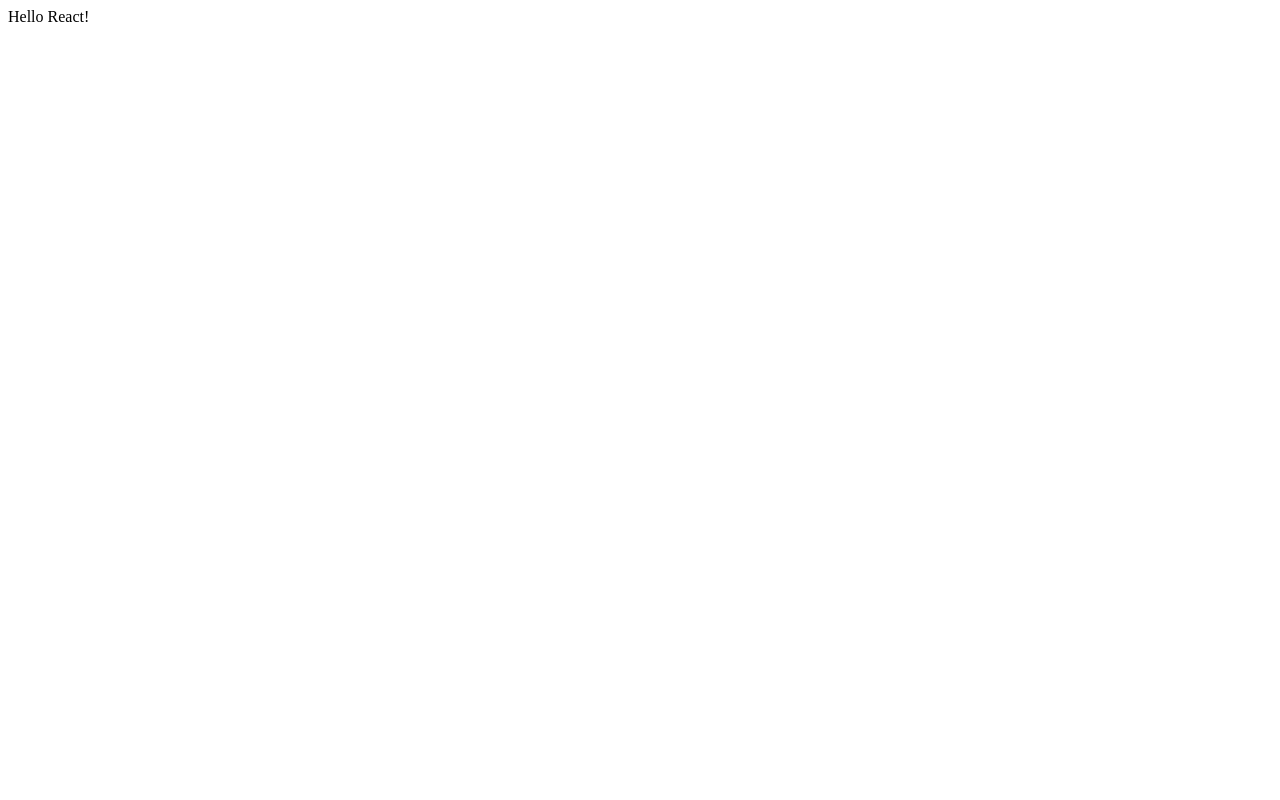
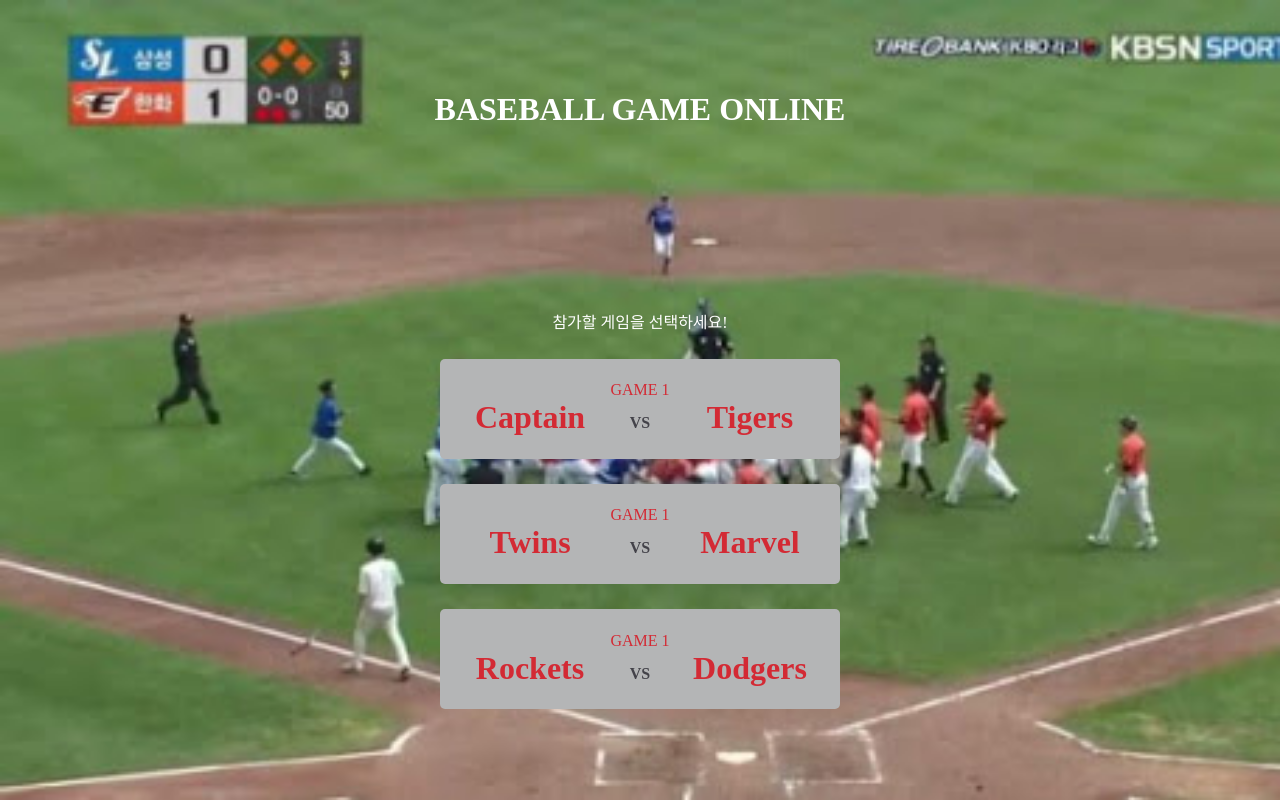
Before and after one commit to codesquad-member-2020/baseball-09, a React app in the folder FE/: page / in a window 1280 px wide. Built offline with nearby package versions, Linux system fonts and the light colour scheme.

Commit message:
[#10] feat: 이미지를 로드할 수 있는 file-loader 추가
why: 프로젝트 내에서 이미지를 활용할 수 있게 file-loader를 추가했다.

```diff
--- a/FE/package.json
+++ b/FE/package.json
@@ -23,10 +23,12 @@
     "@types/react": "^16.9.34",
     "@types/react-dom": "^16.9.7",
     "@types/react-router-dom": "^5.1.5",
+    "@types/styled-components": "^5.1.0",
     "babel-loader": "^8.1.0",
     "core-js": "3",
     "dotenv-webpack": "^1.7.0",
     "eslint-plugin-react-hooks": "^4.0.0",
+    "file-loader": "^6.0.0",
     "html-webpack-plugin": "^4.3.0",
     "ts-loader": "^7.0.2",
     "typescript": "^3.8.3",
--- a/FE/public/index.html
+++ b/FE/public/index.html
@@ -3,11 +3,19 @@
   <head>
     <meta charset="UTF-8" name="format-detection" content="telephone=no" />
     <meta name="viewport" content="width=device-width, user-scalable=no" />
-    <meta name="description" content="React + Typescript + SSR + Code-splitting" />
+    <meta
+      name="description"
+      content="React + Typescript + SSR + Code-splitting"
+    />
     <meta name="google" content="notranslate" />
     <link rel="shortcut icon" href="favicon.ico" type="image/x-icon" />
     <link rel="icon" href="favicon.ico" type="image/x-icon" />
     <title>Hello World!</title>
+    <style>
+      body {
+        margin: 0;
+      }
+    </style>
   </head>
 
   <body>
--- a/FE/src/App.tsx
+++ b/FE/src/App.tsx
@@ -1,11 +1,10 @@
 import React from "react";
+import MainPage from "@/components/MainPage/MainPage";
 
 const App = () => {
   return (
     <>
-      <div>Hello React!</div>
-      <h1>{process.env.TEST}</h1>
-      <h2>{process.env.DEV}</h2>
+      <MainPage />
     </>
   );
 };
--- a/FE/webpack.dev.js
+++ b/FE/webpack.dev.js
@@ -24,6 +24,13 @@ module.exports = {
         test: /\.tsx?$/,
         use: ["babel-loader", "ts-loader"],
       },
+      {
+        test: /\.jpg$/,
+        loader: "file-loader",
+        options: {
+          name: "[name].[ext]?[hash]",
+        },
+      },
     ],
   },
 
```
Also changed, not shown: FE/webpack.prod.js (+8 -0 lines), 1 other file (tests, documents, lock files or other folders).
